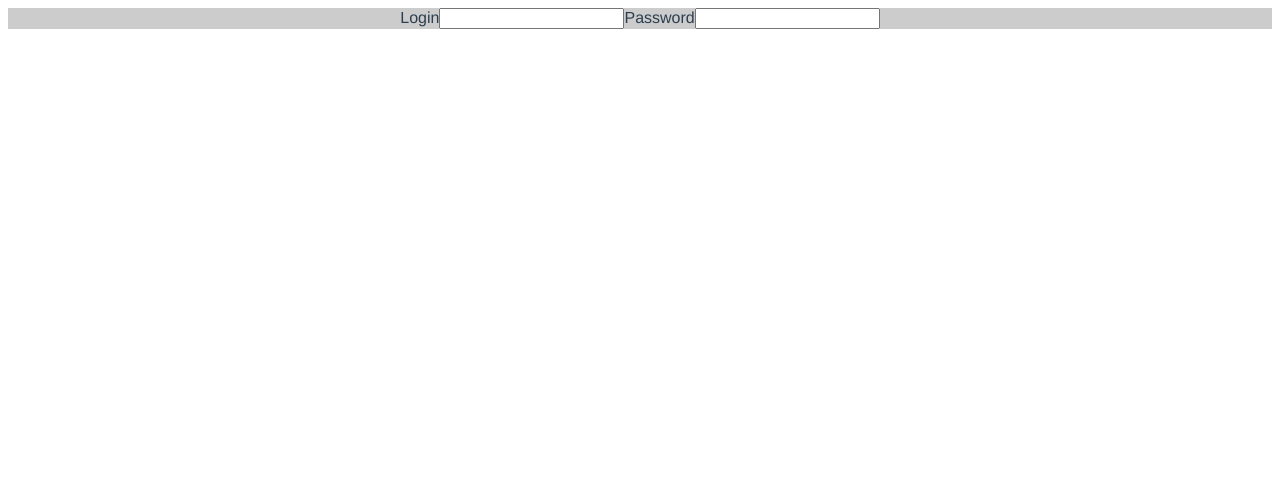
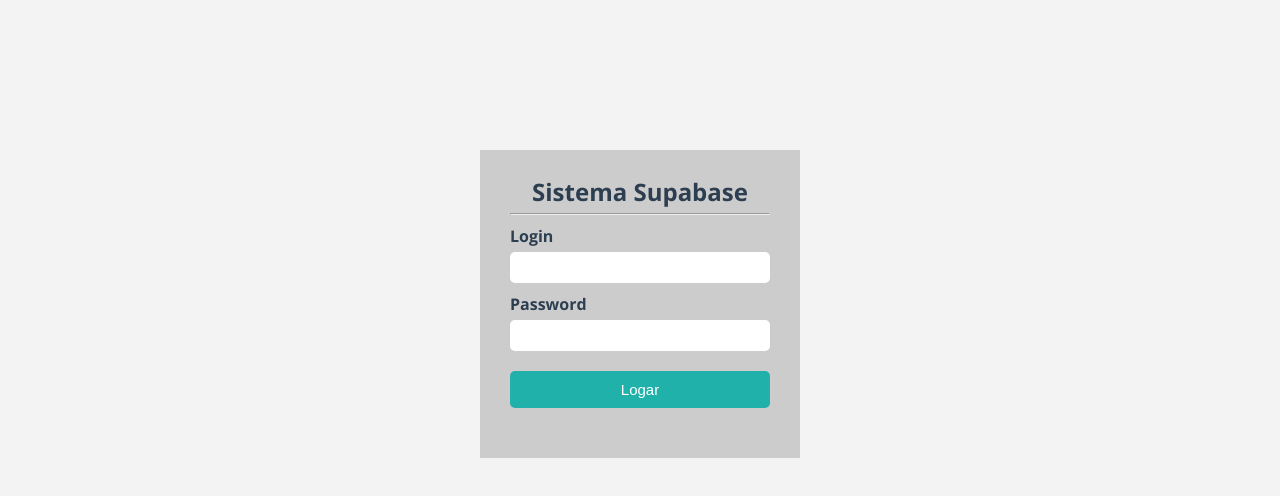
Before and after one commit to Helton-Carlos/supabase-vuejs3, a Vue app: page /#/Login in a window 1280 px wide. Shown: the top 496 px of the page. Built offline with nearby package versions, Linux system fonts and the light colour scheme.

Commit message:
adicionando vuex

```diff
--- a/public/index.html
+++ b/public/index.html
@@ -30,5 +30,7 @@
       injected
       --
     />
+    <link rel="stylesheet" href="https://pro.fontawesome.com/releases/v5.10.0/css/all.css" integrity="sha384-AYmEC3Yw5cVb3ZcuHtOA93w35dYTsvhLPVnYs9eStHfGJvOvKxVfELGroGkvsg+p" crossorigin="anonymous"/>
+
   </body>
 </html>
--- a/src/App.vue
+++ b/src/App.vue
@@ -1,16 +1,23 @@
 <template>
-  <router-view/>
+  <router-view />
 </template>
 
 <style>
 #app {
-  font-family: Avenir, Helvetica, Arial, sans-serif;
+  font-family: "Open Sans", sans-serif;
   -webkit-font-smoothing: antialiased;
   -moz-osx-font-smoothing: grayscale;
   text-align: center;
   color: #2c3e50;
 }
-
+*{
+  padding: 0;
+  margin: 0;
+  box-sizing: border-box;
+}
+body{
+  background-color: #f3f3f3;
+}
 #nav {
   padding: 30px;
 }
@@ -23,4 +30,23 @@
 #nav a.router-link-exact-active {
   color: #42b983;
 }
+.flex{
+  display: flex;
+}
+
+.flex-jb{
+  display: flex;
+  justify-content: space-between;
+  align-items: center;
+}
+
+.flex-cl{
+  display: flex;
+  flex-direction: column;
+}
+.container{
+  width: 90%;
+  margin: 15px auto;
+  text-align: left;
+}
 </style>
--- /dev/null
+++ b/src/commands/validacao.js
@@ -0,0 +1,12 @@
+export function senhaLogin() {
+    const json = {
+      login: [
+        {
+          usuario: "usuario",
+          senha: "0",
+          id_colaborador: 1,
+        }
+      ]
+    };
+    return json;
+  }
--- /dev/null
+++ b/src/components/BarraMenu.vue
@@ -0,0 +1,53 @@
+<template>
+  <div>
+    <div class="barra-lateral">
+      <div style="padding: 20px 0px">
+        <a href="#"><i class="fas fa-bars"></i></a>
+      </div>
+      <div v-for="rota in rotas" :key="rota">
+        <router-link :to="rota.rota"><i :class="rota.class" style="margin:15px 0px"></i> </router-link>
+      </div>
+    </div>
+  </div>
+</template>
+
+<script>
+export default {
+  data() {
+    return {
+      rotas: [
+        { rota: "/", class: "fas fa-chart-line" },
+        { rota: "/usuario", class: "fas fa-user" },
+        { rota: "/agendamento", class: "fas fa-calendar-week" },
+        { rota: "/grafico", class: "fas fa-chart-bar" },
+        { rota: "/login", class: "fas fa-sign-in-alt" },
+      ],
+    };
+  },
+};
+</script>
+
+<style scoped>
+.home {
+  background-color: #fff;
+  color: rgb(10, 10, 78);
+  height: 100vh;
+  width: 200px;
+  box-shadow: rgb(0, 0, 0.5);
+}
+a {
+  color: rgb(0, 0, 0);
+  padding: 2px 10px;
+  font-size: 22px;
+}
+
+.router-link-exact-active {
+  width: 100%;
+  color: #ffff;
+}
+.barra-lateral {
+  width: 60px;
+  height: 100vh;
+  background-color: lightseagreen;
+}
+</style>
--- a/src/components/HelloWorld.vue
+++ /dev/null
@@ -1,58 +0,0 @@
-<template>
-  <div class="hello">
-    <h1>{{ msg }}</h1>
-    <p>
-      For a guide and recipes on how to configure / customize this project,<br>
-      check out the
-      <a href="https://cli.vuejs.org" target="_blank" rel="noopener">vue-cli documentation</a>.
-    </p>
-    <h3>Installed CLI Plugins</h3>
-    <ul>
-      <li><a href="https://github.com/vuejs/vue-cli/tree/dev/packages/%40vue/cli-plugin-babel" target="_blank" rel="noopener">babel</a></li>
-      <li><a href="https://github.com/vuejs/vue-cli/tree/dev/packages/%40vue/cli-plugin-eslint" target="_blank" rel="noopener">eslint</a></li>
-    </ul>
-    <h3>Essential Links</h3>
-    <ul>
-      <li><a href="https://vuejs.org" target="_blank" rel="noopener">Core Docs</a></li>
-      <li><a href="https://forum.vuejs.org" target="_blank" rel="noopener">Forum</a></li>
-      <li><a href="https://chat.vuejs.org" target="_blank" rel="noopener">Community Chat</a></li>
-      <li><a href="https://twitter.com/vuejs" target="_blank" rel="noopener">Twitter</a></li>
-      <li><a href="https://news.vuejs.org" target="_blank" rel="noopener">News</a></li>
-    </ul>
-    <h3>Ecosystem</h3>
-    <ul>
-      <li><a href="https://router.vuejs.org" target="_blank" rel="noopener">vue-router</a></li>
-      <li><a href="https://vuex.vuejs.org" target="_blank" rel="noopener">vuex</a></li>
-      <li><a href="https://github.com/vuejs/vue-devtools#vue-devtools" target="_blank" rel="noopener">vue-devtools</a></li>
-      <li><a href="https://vue-loader.vuejs.org" target="_blank" rel="noopener">vue-loader</a></li>
-      <li><a href="https://github.com/vuejs/awesome-vue" target="_blank" rel="noopener">awesome-vue</a></li>
-    </ul>
-  </div>
-</template>
-
-<script>
-export default {
-  name: 'HelloWorld',
-  props: {
-    msg: String
-  }
-}
-</script>
-
-<!-- Add "scoped" attribute to limit CSS to this component only -->
-<style scoped>
-h3 {
-  margin: 40px 0 0;
-}
-ul {
-  list-style-type: none;
-  padding: 0;
-}
-li {
-  display: inline-block;
-  margin: 0 10px;
-}
-a {
-  color: #42b983;
-}
-</style>
--- a/src/store/index.js
+++ b/src/store/index.js
@@ -2,8 +2,12 @@
 
 export default createStore({
   state: {
+    login: null
   },
   mutations: {
+    autenticacaoLogin(state, payload){
+      state.login = payload;
+    }
   },
   actions: {
   },
--- /dev/null
+++ b/src/views/Dashboard.vue
@@ -0,0 +1,26 @@
+<template>
+  <div>
+    <h1>Dashboard</h1>
+    <div>
+    </div>
+  </div>
+</template>
+
+<script>
+
+export default {
+    name:"dashboard"
+
+}
+</script>
+
+<style>
+h1::before {
+  background-color: lightseagreen;
+  content: "";
+  display: inline-block;
+  width: 5px;
+  height: 23px;
+  margin-right: 5px;
+}
+</style>
--- a/src/views/Home.vue
+++ b/src/views/Home.vue
@@ -1,18 +1,22 @@
 <template>
-  <div class="home">
-    <img alt="Vue logo" src="../assets/logo.png">
-    <HelloWorld msg="Welcome to Your Vue.js App"/>
+  <div class="flex">
+    <div>
+      <BarraMenu />
+    </div>
+    <div class="container">
+      <Dashboard />
+    </div>
   </div>
 </template>
 
 <script>
-// @ is an alias to /src
-import HelloWorld from '@/components/HelloWorld.vue'
-
+import BarraMenu from "../components/BarraMenu.vue";
+import Dashboard from "../views/Dashboard.vue";
 export default {
-  name: 'Home',
+  name: "Home",
   components: {
-    HelloWorld
-  }
-}
+    BarraMenu,
+    Dashboard,
+  },
+};
 </script>
--- a/src/views/Login.vue
+++ b/src/views/Login.vue
@@ -1,18 +1,74 @@
 <template>
   <div>
-    <div style="background-color: #ccc">
-      <form>
-        <label>Login</label>
-        <input type="text" />
-        <label>Password</label>
-        <input type="password" />
+    <div>
+      <form
+        style="background-color: #ccc; padding: 20px 30px 50px 30px"
+        class="flex-cl"
+      >
+        <h2 style="padding: 5px 0">Sistema Supabase</h2>
+        <hr />
+        <div style="margin: 10px 0px" class="flex-cl">
+          <label>Login</label>
+          <input type="text" v-model="login.usuario" />
+          <label>Password</label>
+          <input type="password" v-model="login.password" />
+        </div>
+        <button @click.prevent="logar()">Logar</button>
       </form>
     </div>
   </div>
 </template>
 
 <script>
-export default {};
+import { senhaLogin } from "../commands/validacao";
+export default {
+  setup() {
+    return {
+      login: { usuario: "", password: "" },
+    };
+  },
+  methods: {
+    logar() {
+      if(this.login.usuario==="helton"||this.login.password==="0"){
+        console.log(senhaLogin);
+      }
+      else{
+        alert("invalido")
+      }
+      //this.$router.push("/");
+    },
+  },
+};
 </script>
 
-<style></style>
+<style scoped>
+form {
+  margin: 150px auto;
+  width: 320px;
+}
+
+label {
+  font-weight: 700;
+  text-align: left;
+}
+input {
+  margin-bottom: 10px;
+  margin-top: 5px;
+  padding: 8px;
+  border: none;
+  border-radius: 5px;
+}
+
+button {
+  padding: 10px;
+  background: lightseagreen;
+  font-size: 15px;
+  border: none;
+  color: #fff;
+  border-radius: 5px;
+}
+
+button:hover {
+  background: rgb(14, 134, 128);
+}
+</style>
```
